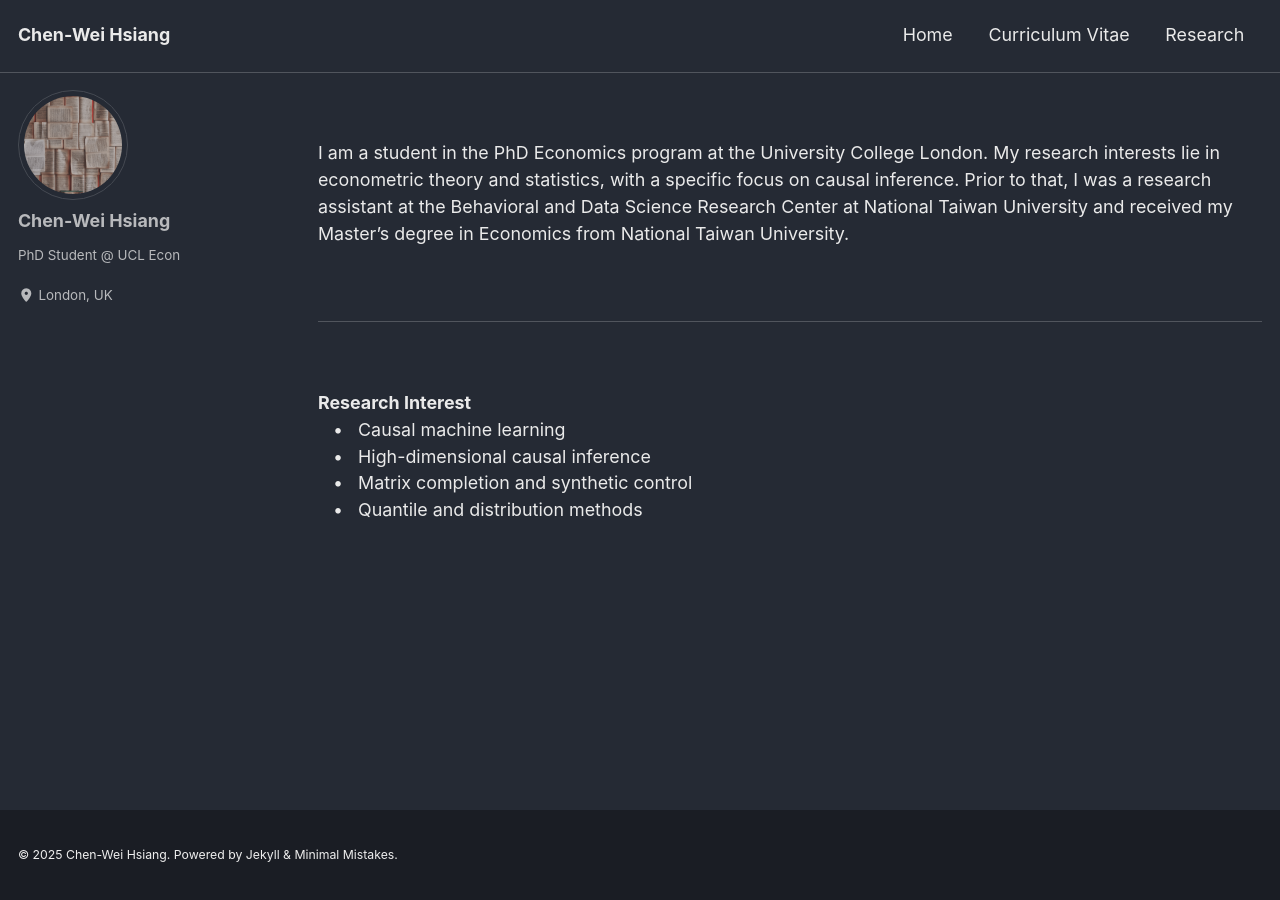
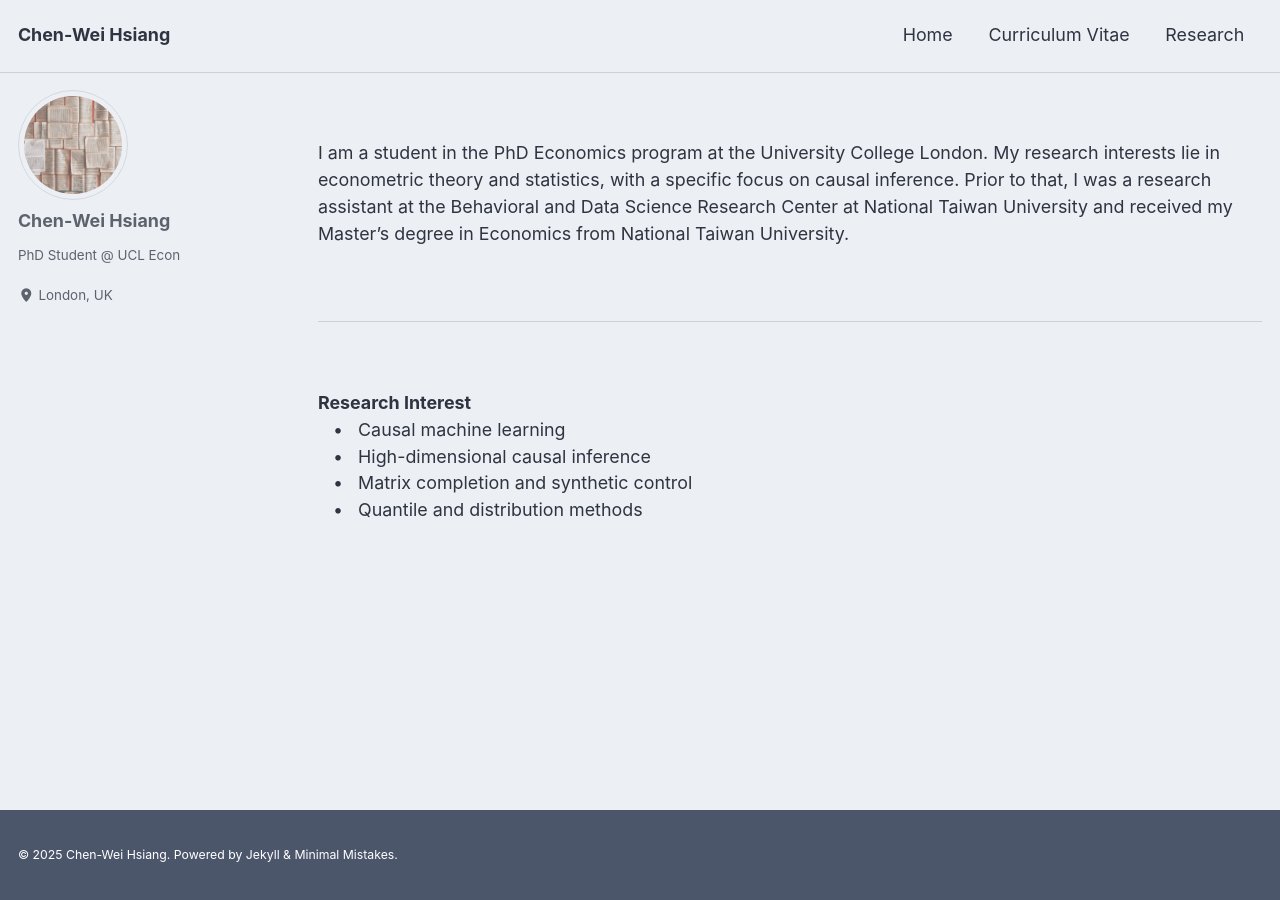
Before and after one commit to chenweihsiang/chenweihsiang.github.io, a Jekyll site: the page built from index.md, in a window 1280 px wide. Built offline with Jekyll 4.4.1, drawn with Linux system fonts in a browser that asks for light colours; cached includes are drawn as plain includes.

Commit message:
Update _config.yml

```diff
--- a/_config.yml
+++ b/_config.yml
@@ -12,7 +12,8 @@
 
 # theme                  : "minimal-mistakes-jekyll"
 # remote_theme           : "mmistakes/minimal-mistakes"
-minimal_mistakes_skin    : "dark" # "air", "aqua", "contrast", "dark", "dirt", "neon", "mint", "plum", "sunrise"
+minimal_mistakes_skin    : "plum" # "air", "aqua", "contrast", "dark", "dirt", "neon", "mint", "plum", "sunrise"
+minimal_mistakes_skin2   : "dark"
 
 # Site Settings
 locale                   : "en-US"
```
